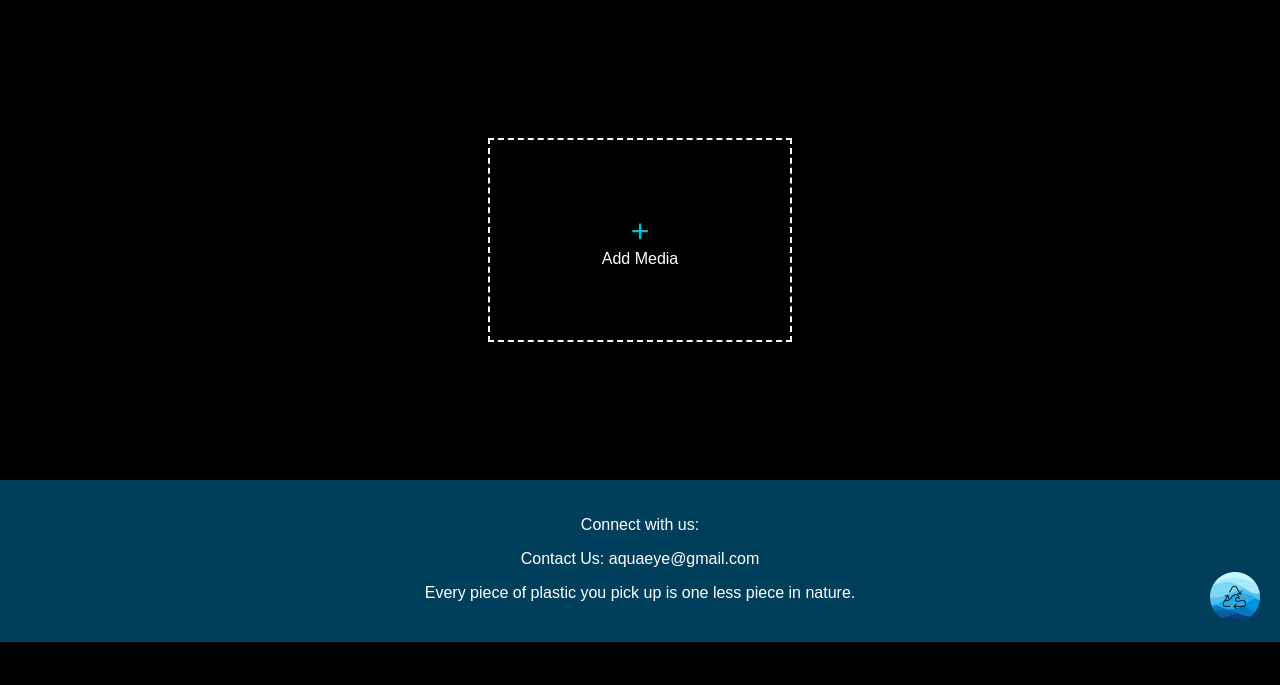
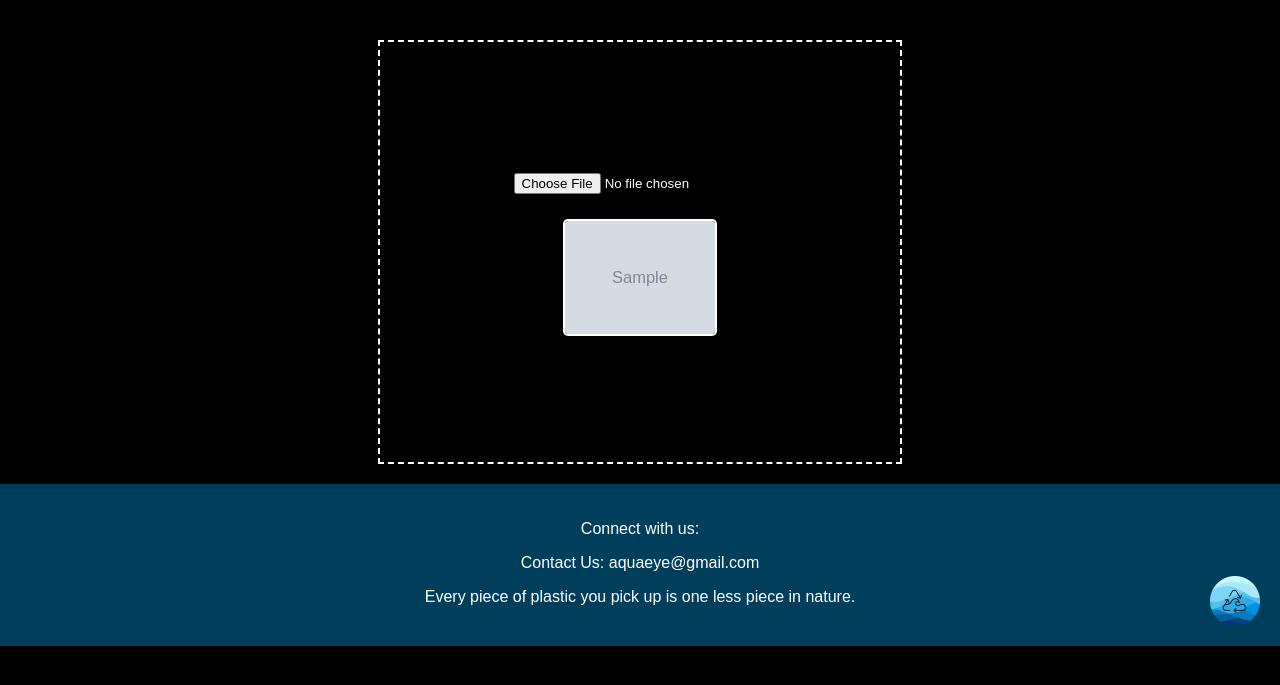
Before and after one commit to kosuri-indu/AquaEye, a Flask app: template templates/index.html in a window 1280 px wide. Shown: the part 70-755 px from the top of the page. Run offline with Flask 3, Linux system fonts and the light colour scheme; the template is opened without the code that fills it: most values are stand-ins (such as "Sample title", 1, 10 or a date in 2020); grey boxes marked "Sample" are stand-in pictures.

Commit message:
updated drop box

```diff
--- a/app.py
+++ b/app.py
@@ -1,10 +1,41 @@
-from flask import Flask, render_template
+from flask import Flask, render_template, request, redirect, url_for
+import os
+import shutil
 
 app = Flask(__name__)
 
-@app.route("/")
+# Configure upload folder
+UPLOAD_FOLDER = 'static/uploads'
+ALLOWED_EXTENSIONS = {'png', 'jpg', 'jpeg', 'gif', 'mp4', 'avi', 'mov', 'mkv'}
+app.config['UPLOAD_FOLDER'] = UPLOAD_FOLDER
+
+# Ensure the upload folder exists and clear it on each run
+def clear_upload_folder():
+    if os.path.exists(UPLOAD_FOLDER):
+        shutil.rmtree(UPLOAD_FOLDER)
+    os.makedirs(UPLOAD_FOLDER)
+
+clear_upload_folder()
+
+def allowed_file(filename):
+    return '.' in filename and filename.rsplit('.', 1)[1].lower() in ALLOWED_EXTENSIONS
+
+@app.route("/", methods=["GET", "POST"])
 def index():
-    return render_template("index.html")
+    if request.method == "POST":
+        # Check if a file was uploaded
+        if 'file' not in request.files:
+            return "No file part", 400
+        file = request.files['file']
+        if file.filename == '':
+            return "No selected file", 400
+        if file and allowed_file(file.filename):
+            filename = file.filename
+            file_path = os.path.join(app.config['UPLOAD_FOLDER'], filename)
+            file.save(file_path)
+            return redirect(url_for('index'))  # Redirect to clear the form
+    files = os.listdir(app.config['UPLOAD_FOLDER'])
+    return render_template("index.html", files=files)
 
 if __name__ == "__main__":
     app.run(debug=True)
--- a/static/css/style.css
+++ b/static/css/style.css
@@ -33,29 +33,58 @@ body {
 /* Media Section */
 .media-section {
     display: flex;
-    justify-content: center;
+    flex-direction: column;
     align-items: center;
-    height: 60vh;
+    margin-top: 20px;
 }
 
 .media-box {
+    border: 2px dashed white;
     display: flex;
     flex-direction: column;
     justify-content: center;
     align-items: center;
-    width: 300px;
-    height: 200px;
-    border: 2px dashed white;
-    text-align: center;
+    width: 500px;
+    height: 400px;
+    margin: 20px 0;
+    padding: 10px;
+    cursor: pointer;
+    position: relative;
 }
 
-.media-box span {
-    font-size: 2rem;
-    color: #00c1d4;
+#file-input {
+    margin-top: 10px;
 }
 
-.media-box p {
-    margin: 0;
+#upload-button {
+    margin-top: 10px;
+    background-color: #007bff;
+    color: white;
+    border: none;
+    padding: 10px 15px;
+    cursor: pointer;
+    border-radius: 5px;
+}
+
+#upload-button:hover {
+    background-color: #0056b3;
+}
+
+.uploaded-preview {
+    display: flex;
+    flex-wrap: wrap;
+    gap: 10px;
+    margin-top: 20px;
+    justify-content: center;
+    width: 100%;
+}
+
+.preview-item {
+    max-width: 150px;
+    max-height: 150px;
+    border: 2px solid white;
+    border-radius: 5px;
+    margin: 5px;
 }
 
 /* Footer */
@@ -71,11 +100,6 @@ body {
     margin-bottom: 20px;
 }
 
-.footer .social-links img {
-    width: 30px;
-    margin: 0 10px;
-}
-
 .footer-logo {
     position: absolute;
     right: 20px;
--- a/templates/index.html
+++ b/templates/index.html
@@ -1,12 +1,31 @@
 {% extends "base.html" %}
 
-{% block title %}Plastic Detection{% endblock %}
+{% block title %}Add Media{% endblock %}
 
 {% block content %}
 <div class="media-section">
-    <div class="media-box">
-        <span>+</span>
-        <p>Add Media</p>
+    <div class="media-box" id="drop-area">
+        <form id="upload-form" action="/" method="POST" enctype="multipart/form-data">
+            <input type="file" id="file-input" name="file" accept="image/*,video/*" onchange="showUploadButton()">
+            <button type="submit" id="upload-button">Upload</button>
+        </form>
+        <div class="uploaded-preview">
+            {% for file in files %}
+                {% if file.endswith(('.png', '.jpg', '.jpeg', '.gif')) %}
+                    <img src="{{ url_for('static', filename='uploads/' + file) }}" alt="Uploaded Image" class="preview-item">
+                {% elif file.endswith(('.mp4', '.avi', '.mov', '.mkv')) %}
+                    <video src="{{ url_for('static', filename='uploads/' + file) }}" controls class="preview-item"></video>
+                {% endif %}
+            {% endfor %}
+        </div>
     </div>
 </div>
+
+<script>
+    function showUploadButton() {
+        document.getElementById('upload-button').style.display = 'block';
+    }
+
+    document.getElementById('upload-button').style.display = 'none';
+</script>
 {% endblock %}
```
Also changed, not shown: templates/base.html (line endings or trailing spaces).
